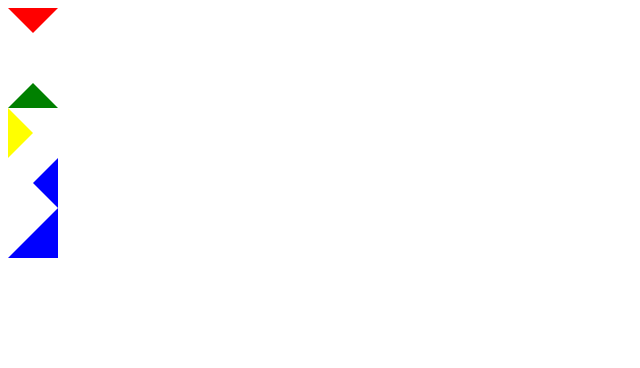
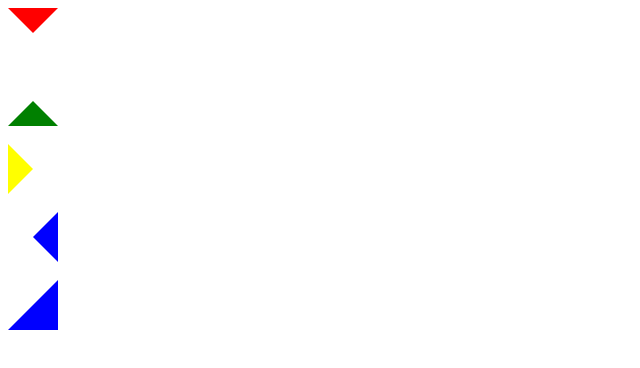
Before and after one commit to fd1-53-17/MasterOfsiN, a plain HTML site: page triangle/triangle.html in a window 1280 px wide. Shown: the whole page, without its empty margins (0-640 px from the left). Drawn offline with Linux system fonts and the light colour scheme.

Commit message:
main commit

```diff
--- a/triangle/triangle.html
+++ b/triangle/triangle.html
@@ -5,10 +5,10 @@
         <meta charset="utf-8">
     </head>
     <body>
-        <div class="triangle"></div>
-        <div class="triangle1"></div>
-        <div class="triangle2"></div>
-        <div class="triangle3"></div>
-        <div class="triangle4"></div>
+        <div class="triangle"></div><br>
+        <div class="triangle1"></div><br>
+        <div class="triangle2"></div><br>
+        <div class="triangle3"></div><br>
+        <div class="triangle4"></div><br>
     </body>
  </html>
```
Also changed, not shown: triangle/circle.css (added), triangle/circle.html (added).
